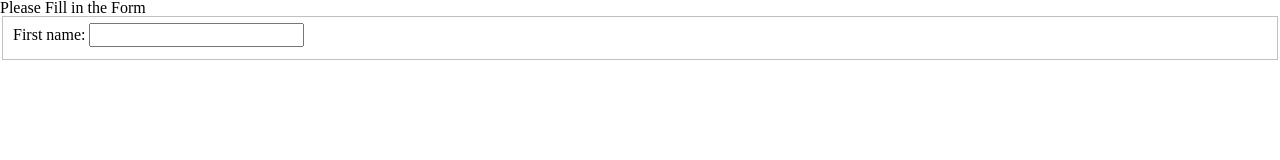
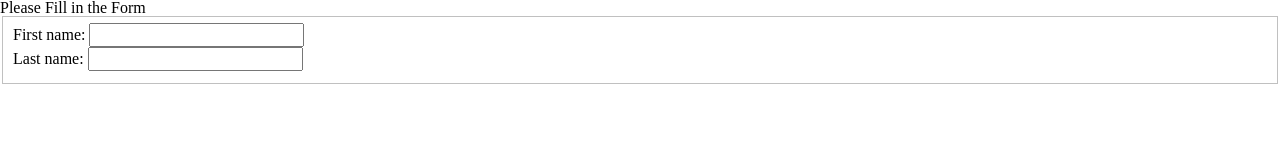
Before and after one commit to mariavo1/lab2, a plain HTML site: page index.html in a window 1280 px wide. Drawn offline with Linux system fonts and the light colour scheme; files that its build step writes are made by us from their sources.

Commit message:
add in last name

```diff
--- a/index.html
+++ b/index.html
@@ -18,6 +18,10 @@
 							<label for="first_name">First name:</label>
 							<input id="first_name" type="text" name"=first_name">
 						</li>
+						<li>
+							<label for="last_name">Last name:</label>
+							<input id="last_name" type="text" name"=last_name">
+						</li>
 					</ul>
 				</div>
 			</fieldset>
```
